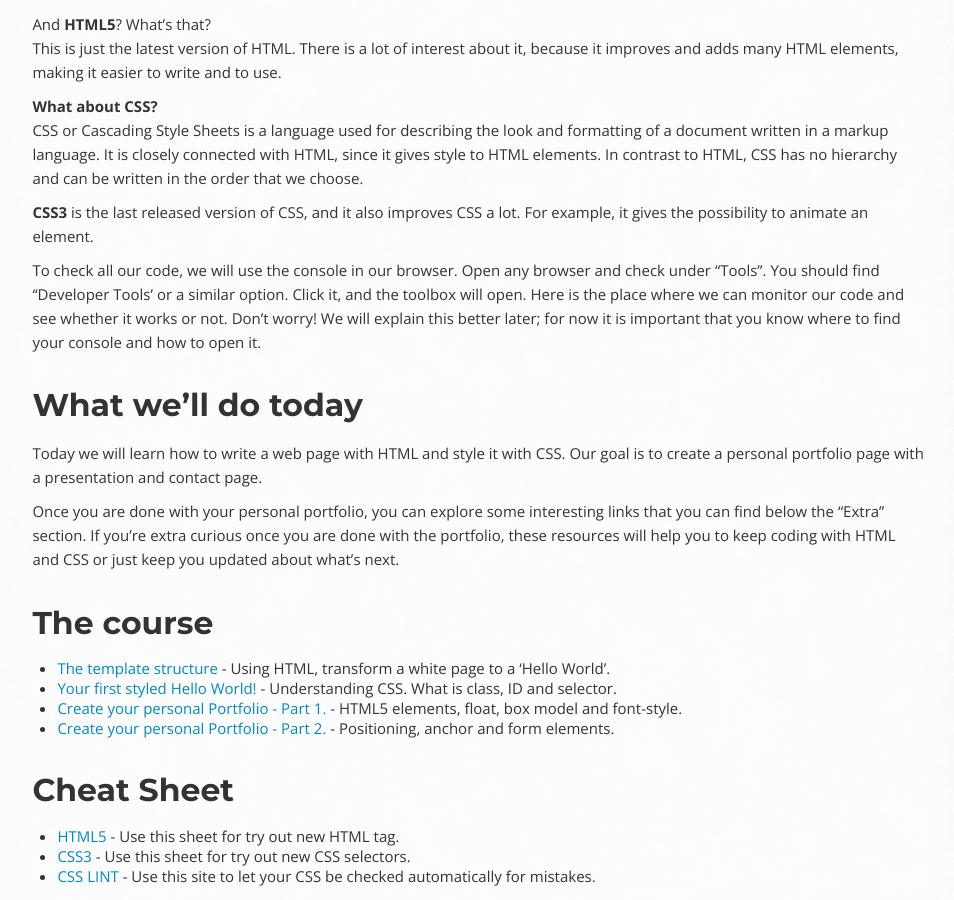
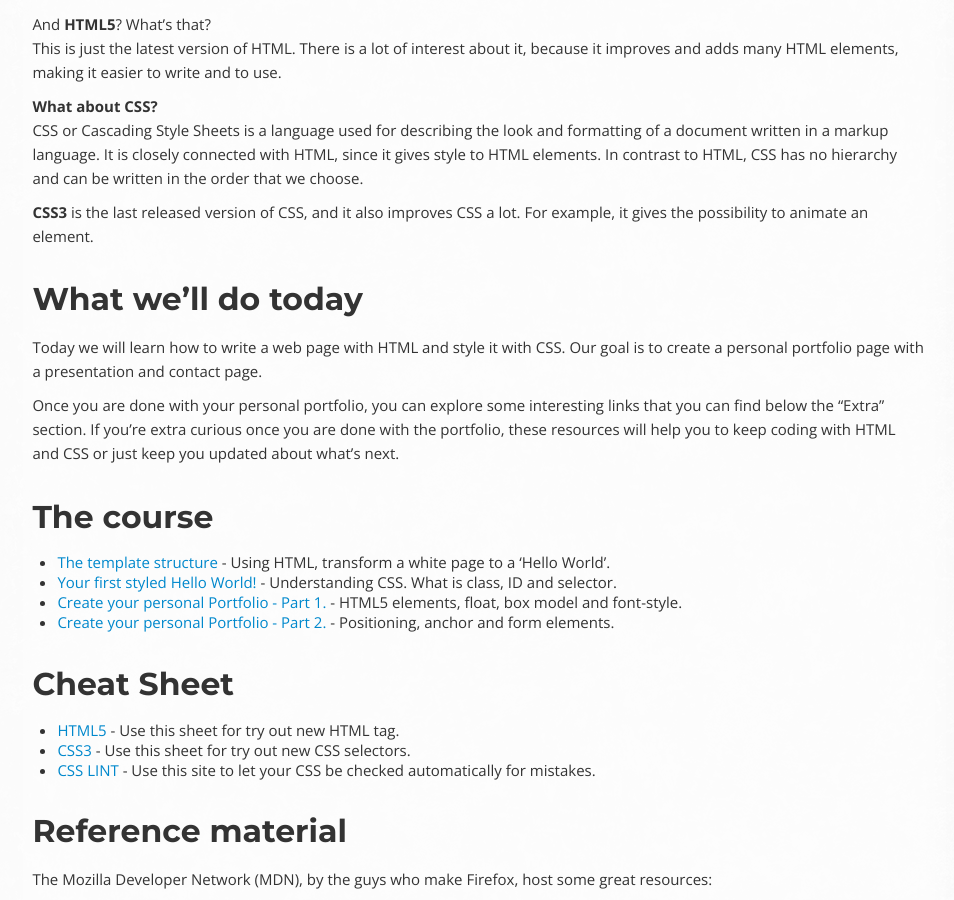
Before and after one commit to OpenTechSchool/html-css-beginners, a Jekyll site: the page built from index.md, in a window 1280 px wide and 900 px high, scrolled down 502 px. Shown: the whole window, without its empty margins (314-1268 px from the left). Built offline with Jekyll 4.4.1, drawn with Linux system fonts in a browser that asks for light colours; Markdown is read by kramdown in place of the engine named in the settings.

Commit message:
Remove devtools note
Using devtools can be a very complicated task, as there are many options and it is not the simplest of interfaces. This is best mentioned elsewhere at least, rather than at the beginning, or left for coaches to explain.

fixes #11

```diff
--- a/index.md
+++ b/index.md
@@ -40,13 +40,6 @@ that we choose.
 **CSS3** is the last released version of CSS, and it also
 improves CSS a lot. For example, it gives the possibility to animate
 an element.
-
-To check all our code, we will use the console in our browser.
-Open any browser and check under “Tools”. You should find “Developer Tools’
-or a similar option. Click it, and the toolbox will open.
-Here is the place where we can monitor our code and see whether it works
-or not. Don’t worry! We will explain this better later; for now it is
-important that you know where to find your console and how to open it.
 
 ## What we’ll do today
 
```
